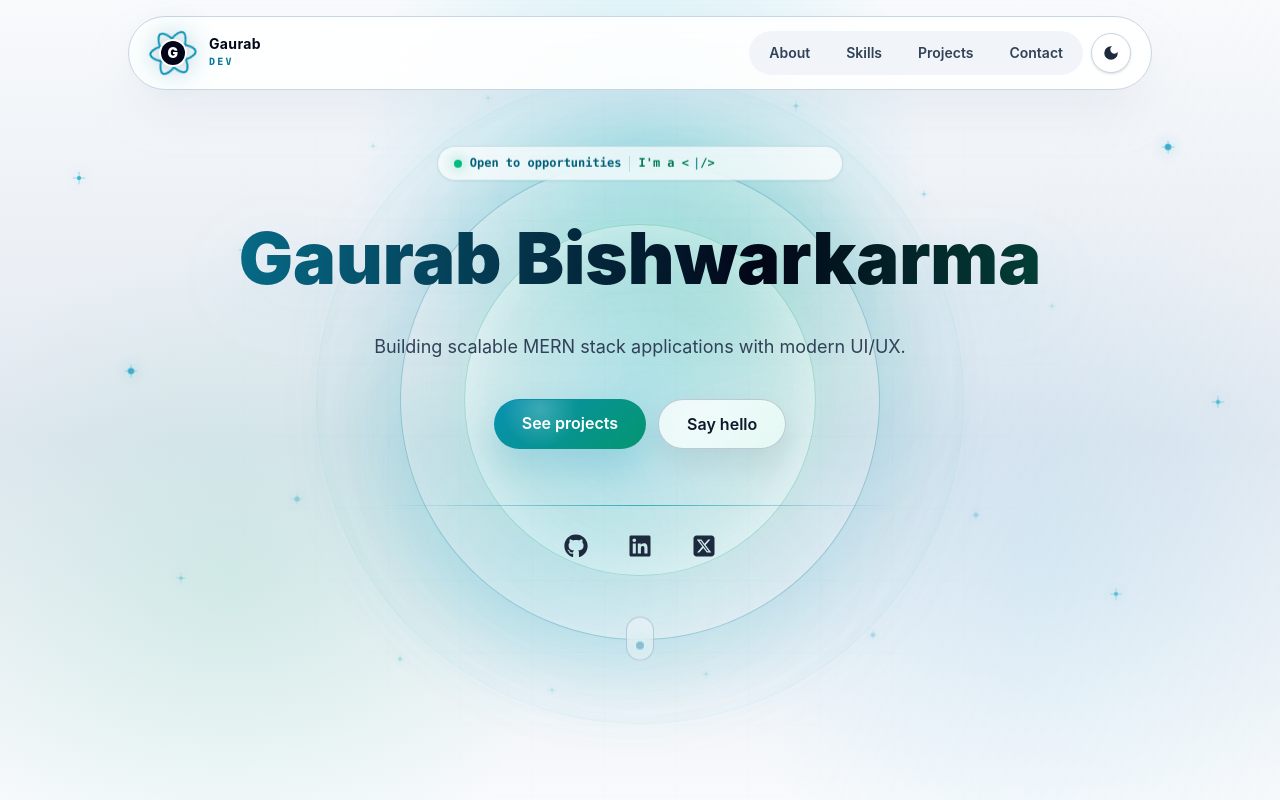
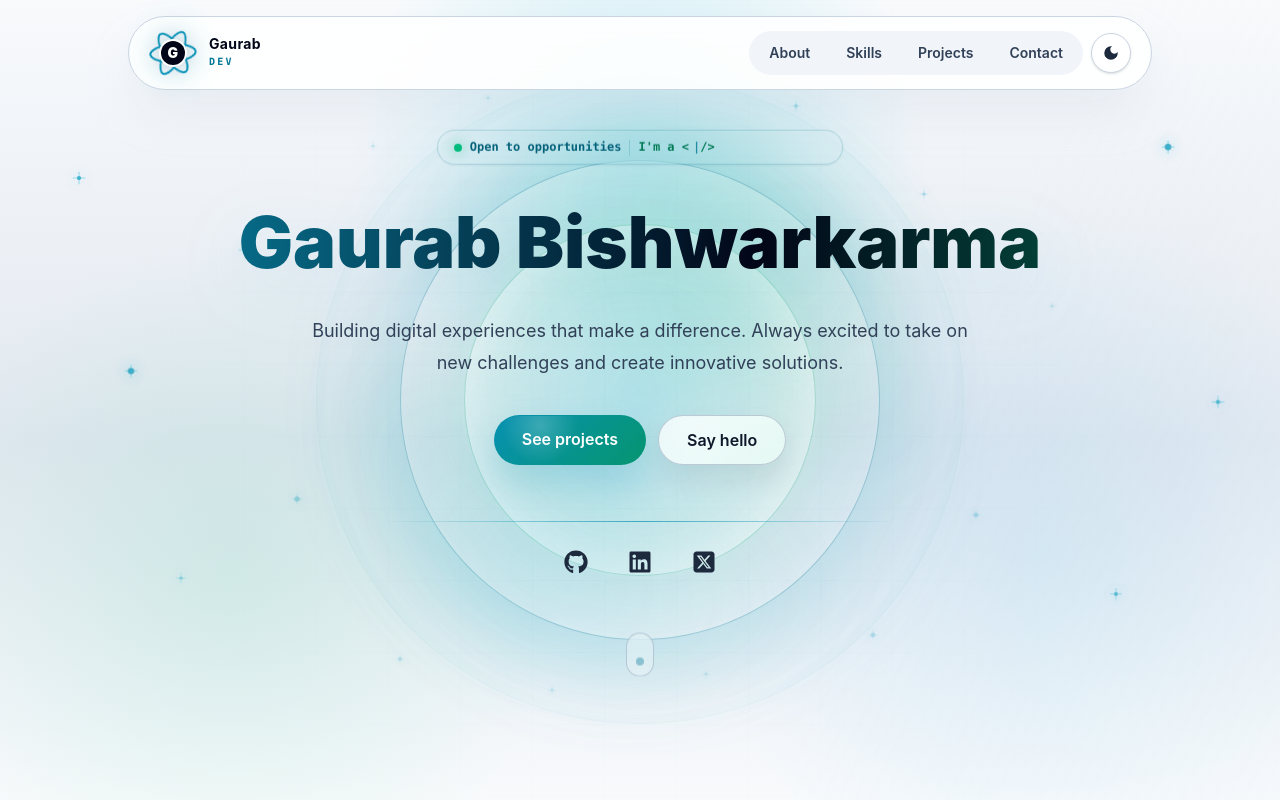
Before and after one commit to gaurabGits/my-portfolio, a React (Vite) app: page / in a window 1280 px wide. Shown: the top 800 px of the page. Built offline with nearby package versions, Linux system fonts and the light colour scheme.

Commit message:
add new update adn some change on ui

```diff
--- a/src/index.css
+++ b/src/index.css
@@ -102,6 +102,12 @@ span {
 .dark .hero-light-sweep {
   background: linear-gradient(115deg, transparent 20%, rgb(103 232 249 / 0.11) 46%, transparent 72%);
   opacity: 0.7;
+}
+
+@media (max-width: 40rem) {
+  .dark .hero-light-sweep {
+    display: none;
+  }
 }
 
 .hero-outer-orb,
--- a/src/sections/Hero.jsx
+++ b/src/sections/Hero.jsx
@@ -126,7 +126,7 @@ function Hero() {
         animate="show"
       >
         <motion.p
-          className="hero-status-badge mx-auto mb-6 mt-1 inline-flex items-center justify-center gap-1.5 overflow-hidden rounded-full border border-cyan-700/20 bg-white/70 px-2.5 py-2 font-mono font-semibold text-cyan-800 shadow-sm shadow-cyan-900/5 backdrop-blur-md dark:border-white/10 dark:bg-white/0.06 dark:text-white/80 min-[380px]:gap-2 min-[380px]:px-3 sm:px-4"
+          className="hero-status-badge mx-auto mb-6 mt-1 inline-flex items-center justify-center gap-1.5 overflow-hidden rounded-full border border-cyan-700/20 bg-transparent px-2.5 py-2 font-mono font-semibold text-cyan-800 shadow-sm shadow-cyan-900/5 backdrop-blur-md dark:border-white/10 dark:bg-white/0.06 dark:text-white/80 min-[380px]:gap-2 min-[380px]:px-3 sm:px-4"
           variants={heroItemMotion}
         >
           <span className="h-2 w-2 rounded-full bg-emerald-500 shadow-[0_0_14px_rgba(16,185,129,0.8)]" aria-hidden="true" />
@@ -152,7 +152,7 @@ function Hero() {
           className="mx-auto mt-6 max-w-2xl text-base leading-7 text-slate-700 dark:text-slate-300 sm:mt-7 sm:text-lg sm:leading-8"
           variants={heroItemMotion}
         >
-          Building scalable MERN stack applications with modern UI/UX.
+          Building digital experiences that make a difference. Always excited to take on new challenges and create innovative solutions.
         </motion.p>
 
         <motion.div
```
